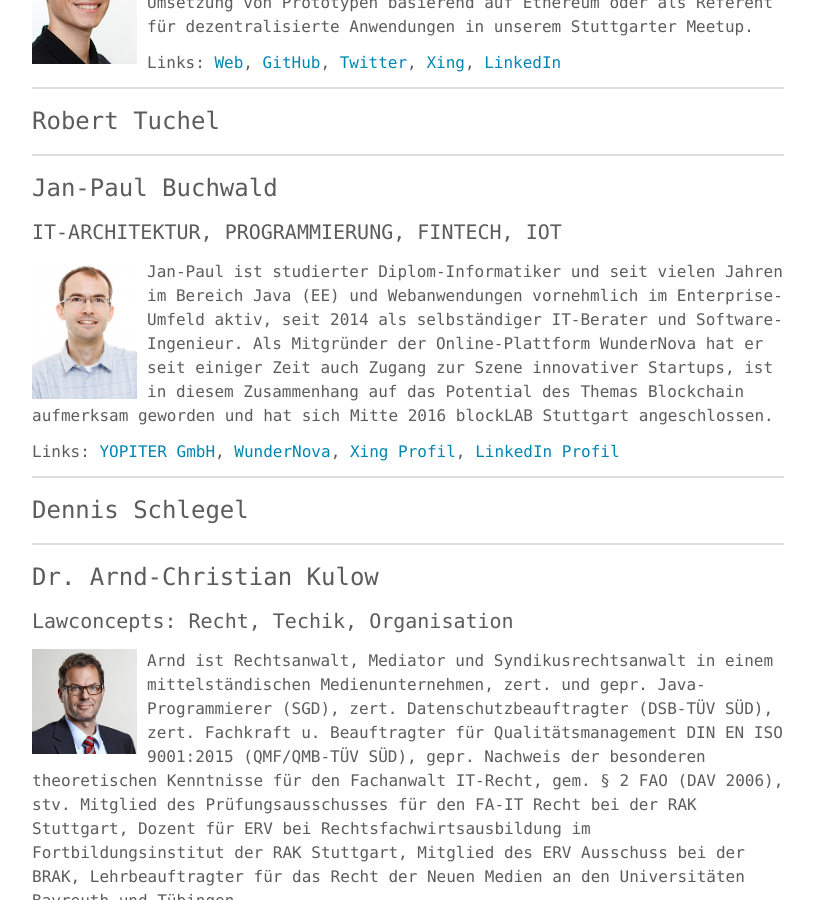
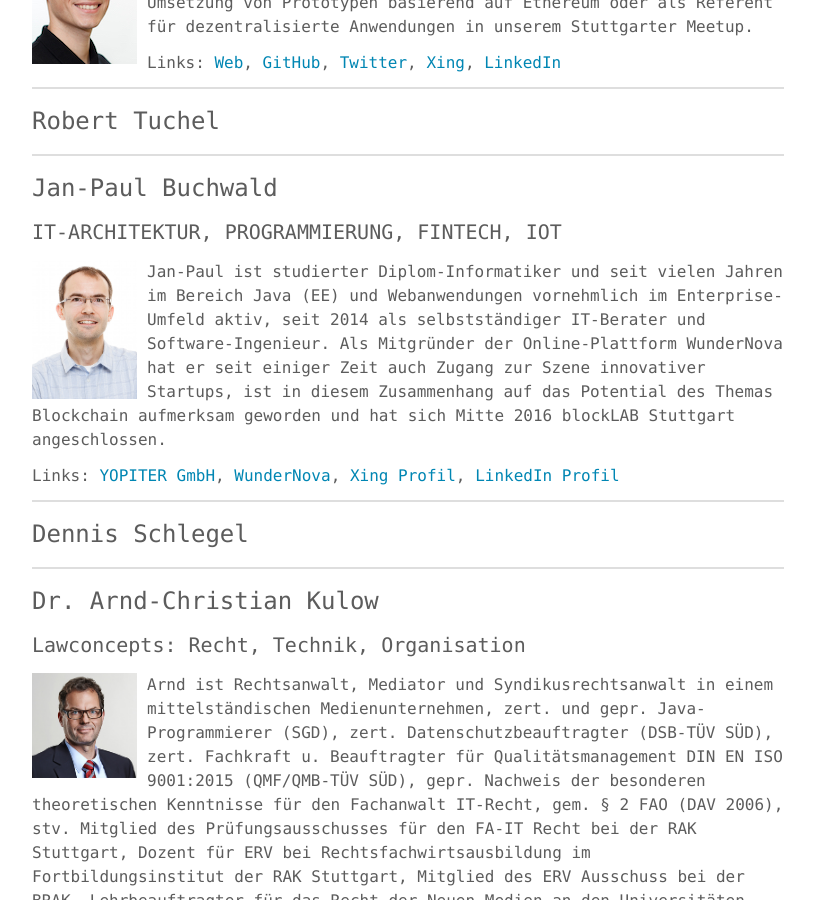
Before and after one commit to blocklab/site, a Jekyll site: the page built from team.md, in a window 1280 px wide and 900 px high, scrolled down 1277 px. Shown: the whole window, without its empty margins (232-1047 px from the left). Built offline with Jekyll 4.4.1, drawn with Linux system fonts in a browser that asks for light colours.

Commit message:
fix typos

```diff
--- a/team.md
+++ b/team.md
@@ -52,7 +52,7 @@ Links: [Web](http://hodler.co), [GitHub](https://github.com/axelhodler), [Twitte
 #### IT-ARCHITEKTUR, PROGRAMMIERUNG, FINTECH, IOT
 
 <img src="/assets/images/team/jan-paul.jpg" alt="Portrait Jan-Paul" class="team__portrait">
-Jan-Paul ist studierter Diplom-Informatiker und seit vielen Jahren im Bereich Java (EE) und Webanwendungen vornehmlich im Enterprise-Umfeld aktiv, seit 2014 als selbständiger IT-Berater und Software-Ingenieur. Als Mitgründer der Online-Plattform WunderNova hat er seit einiger Zeit auch Zugang zur Szene innovativer Startups, ist in diesem Zusammenhang auf das Potential des Themas Blockchain aufmerksam geworden und hat sich Mitte 2016 blockLAB Stuttgart angeschlossen.
+Jan-Paul ist studierter Diplom-Informatiker und seit vielen Jahren im Bereich Java (EE) und Webanwendungen vornehmlich im Enterprise-Umfeld aktiv, seit 2014 als selbstständiger IT-Berater und Software-Ingenieur. Als Mitgründer der Online-Plattform WunderNova hat er seit einiger Zeit auch Zugang zur Szene innovativer Startups, ist in diesem Zusammenhang auf das Potential des Themas Blockchain aufmerksam geworden und hat sich Mitte 2016 blockLAB Stuttgart angeschlossen.
 
 Links: [YOPITER GmbH](http://www.yopiter.com), [WunderNova](http://www.wundernova.com), [Xing Profil](https://www.xing.com/profile/JanPaul_Buchwald), [LinkedIn Profil](https://www.linkedin.com/in/jan-paul-buchwald-23542423)
 
@@ -68,7 +68,7 @@ Links: [YOPITER GmbH](http://www.yopiter.com), [WunderNova](http://www.wundernov
 
 ### Dr. Arnd-Christian Kulow
 
-#### Lawconcepts: Recht, Techik, Organisation
+#### Lawconcepts: Recht, Technik, Organisation
 <img src="/assets/images/team/kulow.jpg" alt="Portrait Arnd" class="team__portrait">
 
 Arnd ist Rechtsanwalt, Mediator und Syndikusrechtsanwalt in
```
